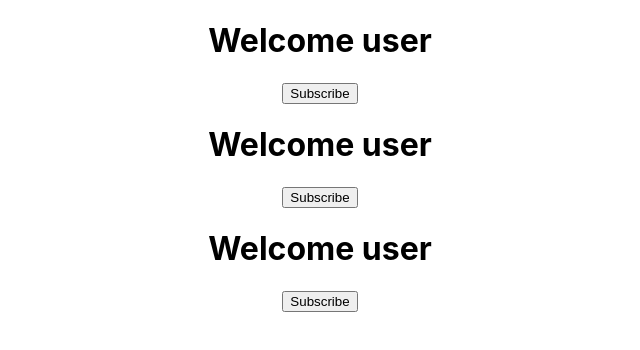
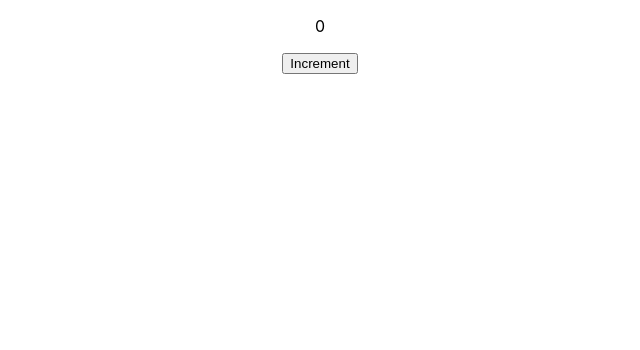
Before and after one commit to rahulak18/React-series, a React (Create React App) app in the folder ReactTutorial/my-app/: page / in a window 1280 px wide. Shown: the top 350 px of the page, without its empty margins (320-960 px from the left). Built offline with nearby package versions, Linux system fonts and the light colour scheme.

Commit message:
11 All about setState in class components

```diff
--- a/ReactTutorial/my-app/src/App.js
+++ b/ReactTutorial/my-app/src/App.js
@@ -1,21 +1,11 @@
-import logo from './logo.svg';
 import './App.css';
-import Greet from './Greet';
-import Welcome from './Welcome';
+import Counter from './Counter';
 
 function App() {
   return (
     <div className="App">
-      {/* <Greet name={'Roy'} />
-      <Greet name={'Joy'} />
-      <Greet name={'Boy'} >
-        <p>This is the test case to demonstrate the props children property</p>
-      </Greet> */}
-      <Welcome name={'Roy'} />
-      <Welcome name={'Joy'} />
-      <Welcome name={'Boy'} >
-        <p>This is the test case to demonstrate the props children property inside the class components.</p>
-      </Welcome>
+
+      <Counter />
     </div>
   );
 }
--- /dev/null
+++ b/ReactTutorial/my-app/src/Counter.js
@@ -0,0 +1,53 @@
+import React, { Component } from 'react'
+
+export default class Counter extends Component {
+    constructor(props) {
+        super(props)
+
+        this.state = {
+            count: 0
+        }
+    }
+
+    increment = () => {
+
+        // Never modify the state values and property directly (i.e without setstate method dont try to modify the state properties)
+
+        // setState takes object as first parameter and callback function as the second parameter
+        this.setState(
+            {
+                count: this.state.count + 1
+            },
+            () => {
+                // Perform those operation when you want to perform after the state properties updation
+                console.log("Count value : ", this.state.count);
+            }
+        )
+
+
+        // If we want to update the states one after other continously then it's better to go with this approach
+
+        // Below are the two syntax provided to use setState method with the prevState (setState always expects to return an object)
+
+        // 1st approach
+        this.setState((prevState, props) => {
+            return {
+                count: prevState.count + 1
+            }
+        })
+
+        // 2nd approach
+        this.setState((prevState, props) => ({
+            count: prevState.count + 1
+        }))
+    }
+
+    render() {
+        return (
+            <div>
+                <p>{this.state.count}</p>
+                <button onClick={() => { this.increment() }}>Increment</button>
+            </div>
+        )
+    }
+}
```
